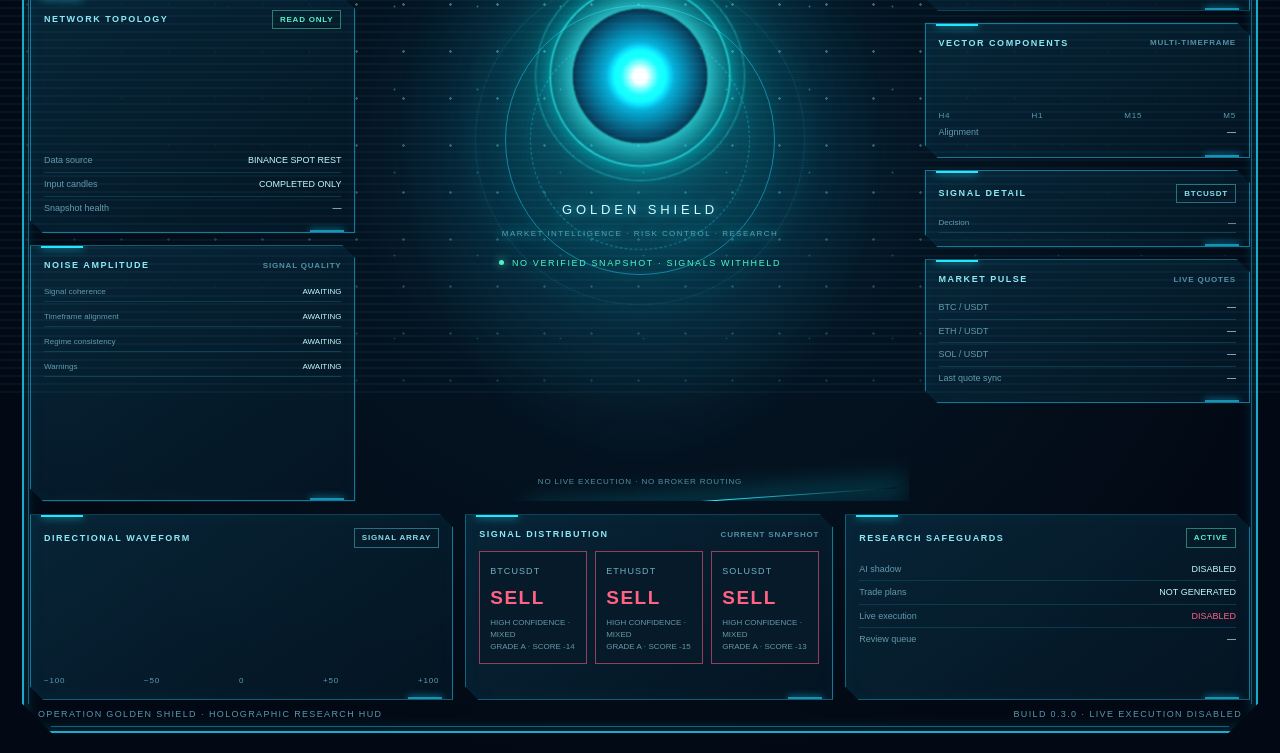
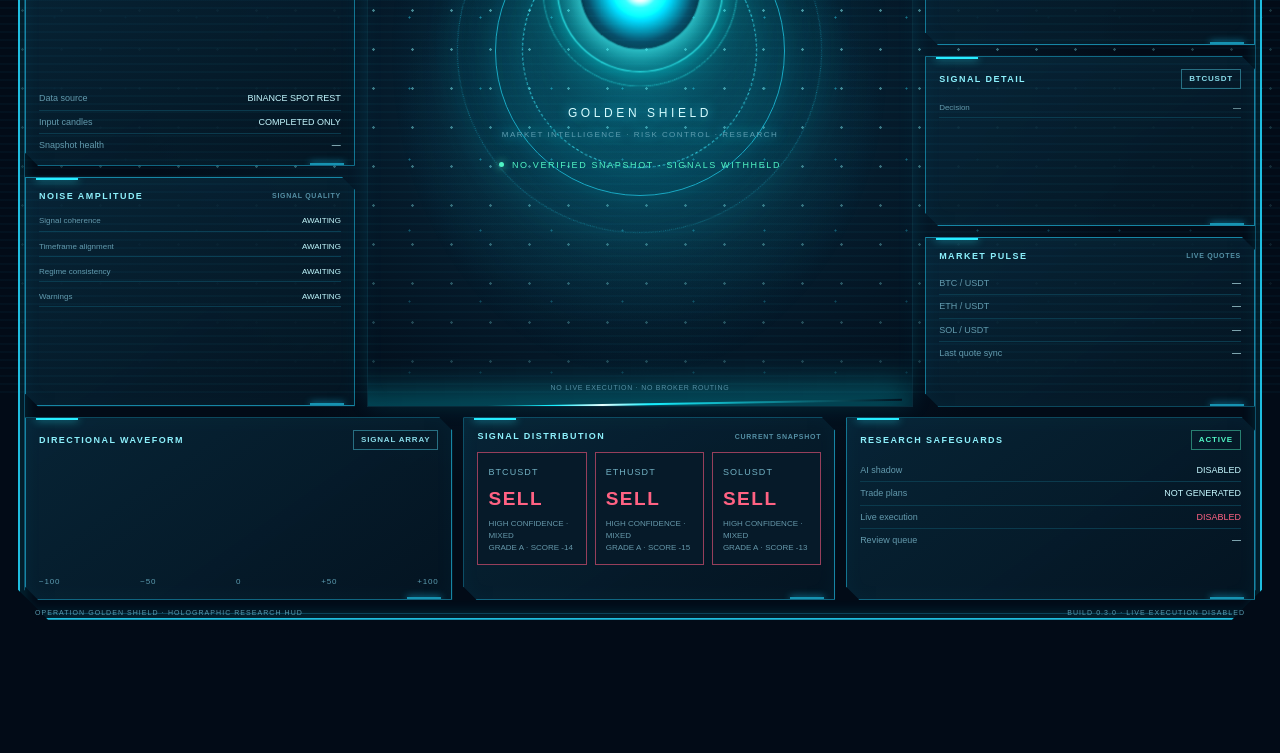
Before and after one commit to JastoMk/Name-Project-Command-Center, a plain HTML site: page index.html in a window 1280 px wide. Shown: the part 404-1157 px from the top of the page. After the commit the page ends 1040 px from the top, so only its background shows below. Drawn offline with Linux system fonts and the light colour scheme.

Commit message:
Match dashboard layout to cyan telemetry HUD reference

```diff
--- a/index.html
+++ b/index.html
@@ -37,6 +37,42 @@ canvas{display:block;width:100%;height:100%}.wave{height:110px}.chart{height:170
 @media(max-width:1100px){.grid{grid-template-columns:minmax(220px,1fr) minmax(300px,1.35fr)}.grid>.col.rightcol{grid-column:1/-1;display:grid;grid-template-columns:repeat(3,minmax(0,1fr))}.bottom{grid-template-columns:1fr 1fr}.bottom>.panel:last-child{grid-column:1/-1}}
 @media(max-width:720px){.hud{padding:10px 12px}.hud:before{inset:6px}.hud:after{inset:12px}header{height:66px;padding:0 12px;grid-template-columns:1fr auto}.target{display:none}.brand b{font-size:11px}.headright{font-size:8px}.nav{justify-content:flex-start;overflow:auto}.grid{grid-template-columns:1fr}.grid>.col.rightcol{grid-column:auto;display:flex}.core{min-height:340px;grid-row:1}.bottom{grid-template-columns:1fr}.bottom>.panel:last-child{grid-column:auto}.statusline{font-size:8px}.signalcards{grid-template-columns:1fr}.circle{width:100px;height:100px}}
 @media(prefers-reduced-motion:reduce){*,*:before,*:after{animation:none!important;transition:none!important}}
+
+/* Reference-image fidelity pass: fixed desktop telemetry composition, with responsive stacking. */
+:root{--bg:#020b17;--panel:#062033;--panel2:#08283c;--line:#167e9d;--cyan:#28edff;--cyan2:#00b7d6;--ice:#d0fcff;--muted:#6194a8}
+html,body{min-height:100%;background:#020b17}
+body{background:radial-gradient(ellipse at 50% 51%,#08718a55 0,transparent 27%),radial-gradient(ellipse at 50% 48%,#082b40 0,transparent 55%),#020b17}
+body:before{opacity:.56;background-size:39px 39px,71px 71px;background-position:3px 5px,19px 31px}
+body:after{opacity:.07}
+.hud{max-width:1800px;min-height:100vh;padding:15px 25px 16px}
+.hud:before{inset:16px 18px;border-width:2px;opacity:.95;filter:drop-shadow(0 0 8px #16dfff)}
+.hud:after{inset:22px 24px;opacity:.8}
+header{height:62px;grid-template-columns:1fr auto 1fr;padding:0 34px;border:0}
+.brand{visibility:hidden}
+.target{font-size:18px;letter-spacing:.2em;color:#8df6ff;text-shadow:0 0 14px #00dfff}
+.headright{font-size:8px;letter-spacing:.15em}
+.nav{display:none}
+.statusline{padding:3px 8px 8px;font-size:8px}
+.grid{grid-template-columns:minmax(245px,1fr) minmax(360px,1.65fr) minmax(245px,1fr);gap:13px}
+.col{gap:11px}
+.panel{padding:12px 13px;background:linear-gradient(145deg,#08283bdc,#041522f2);border-color:#1685a4;box-shadow:0 0 0 1px #082b3b,0 0 20px #00c9ed22,inset 0 0 20px #00bce20b}
+.ptitle{font-size:9px;color:#8df0fc;letter-spacing:.16em;margin-bottom:9px}
+.tiny{font-size:7px}
+.core{min-height:520px;background:radial-gradient(ellipse at center,#08788b42 0,transparent 65%)}
+.core:before{width:100%;background:repeating-conic-gradient(from 0deg,#25efff10 0deg 2deg,transparent 2deg 9deg)}
+.core:after{width:110%;height:2px;background:linear-gradient(90deg,transparent,#16efff 42%,#e7ffff 50%,#16efff 58%,transparent);box-shadow:0 0 34px 12px #00eaff66;transform:rotate(-1deg)}
+.ring{width:290px;height:290px;border-color:#19a9c4;box-shadow:0 0 38px #00eaff22,inset 0 0 35px #00eaff14}
+.ring.r2{width:235px;height:235px;border-color:#35d9ec}
+.ring.r3{width:365px;height:365px;opacity:.65}
+.orb{width:116px;height:116px;background:radial-gradient(ellipse,#fff 0 7%,#caffff 12%,#28f4f5 22%,#00a9c2 34%,#06384b 62%,transparent 71%);box-shadow:0 0 28px #7affff,0 0 68px #00eaffdd,0 0 145px #00eaff77}
+.coretitle{margin-top:58px;font-size:12px}
+.bottom{grid-template-columns:1.15fr 1fr 1.1fr;gap:11px;margin-top:11px}
+.bottom .panel{min-height:132px}
+footer.statusline{padding:8px 10px 2px;font-size:7px}
+@media(min-width:1200px){.grid{min-height:520px}.core{min-height:520px}.col>.panel{flex:1}.rightcol>.panel{min-height:116px}}
+@media(max-width:1100px){.grid{grid-template-columns:minmax(220px,1fr) minmax(300px,1.35fr)}.grid>.col.rightcol{grid-column:1/-1}}
+@media(max-width:720px){.hud{padding:9px 12px}.hud:before{inset:6px}.hud:after{inset:12px}header{height:54px;padding:0 12px}.target{font-size:14px}.headright{font-size:7px}.statusline{font-size:7px}.grid{grid-template-columns:1fr}.core{min-height:340px;grid-row:1}.grid>.col.rightcol{grid-column:auto;display:flex}.bottom{grid-template-columns:1fr}.bottom>.panel:last-child{grid-column:auto}}
+
 </style>
 </head>
 <body>
```
